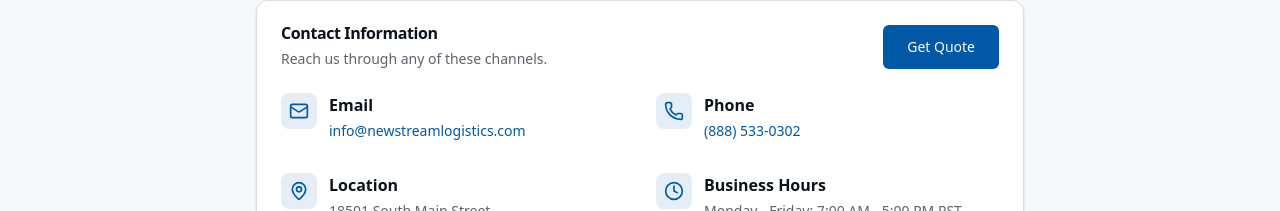
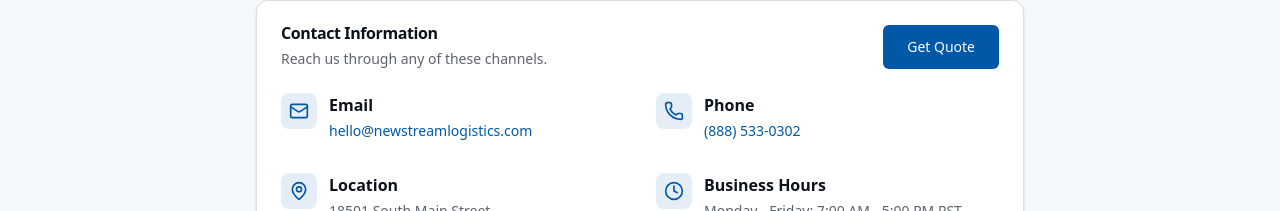
Before and after one commit to abakymuk/nsl, a Next.js app: page /contact in a window 1280 px wide. Shown: the part 248-459 px from the top of the page. Built offline with nearby package versions, Linux system fonts and the light colour scheme; no server answers.

Commit message:
Replace public contact email with hello address (#18)

```diff
--- a/app/compliance/page.tsx
+++ b/app/compliance/page.tsx
@@ -168,10 +168,10 @@ export default function CompliancePage() {
         <p className="mt-2 text-sm text-muted-foreground">
           Contact us at{" "}
           <a
-            href="mailto:info@newstreamlogistics.com"
+            href="mailto:hello@newstreamlogistics.com"
             className="text-primary hover:underline"
           >
-            info@newstreamlogistics.com
+            hello@newstreamlogistics.com
           </a>{" "}
           or use our{" "}
           <a href="/contact" className="text-primary hover:underline">
--- a/app/contact/page.tsx
+++ b/app/contact/page.tsx
@@ -36,10 +36,10 @@ export default function ContactPage() {
                 <h3 className="font-semibold">Email</h3>
                 <p className="mt-1 text-sm text-muted-foreground">
                   <a
-                    href="mailto:info@newstreamlogistics.com"
+                    href="mailto:hello@newstreamlogistics.com"
                     className="break-words text-primary hover:underline"
                   >
-                    info@newstreamlogistics.com
+                    hello@newstreamlogistics.com
                   </a>
                 </p>
               </div>
--- a/lib/contact.ts
+++ b/lib/contact.ts
@@ -13,7 +13,7 @@ export const CONTACT = {
   PHONE_TEL: "+1-888-533-0302", // For tel: links and structured data
 
   // Email addresses
-  EMAIL_INFO: "info@newstreamlogistics.com",
+  EMAIL_INFO: "hello@newstreamlogistics.com",
   EMAIL_NOREPLY: "noreply@newstreamlogistics.com",
   EMAIL_QUOTES: "quotes@newstreamlogistics.com",
   EMAIL_CONTACT: "contact@newstreamlogistics.com",
```
